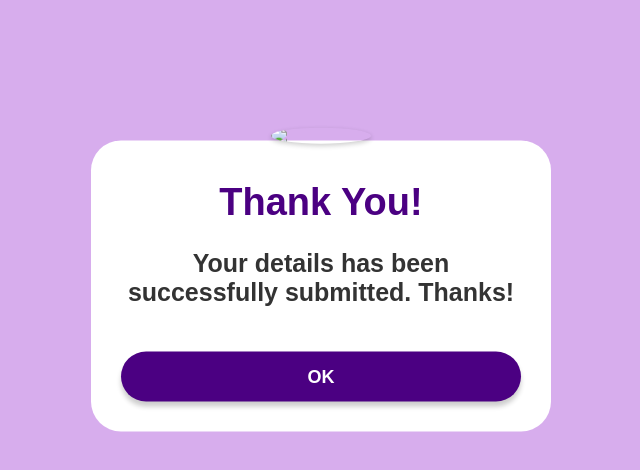
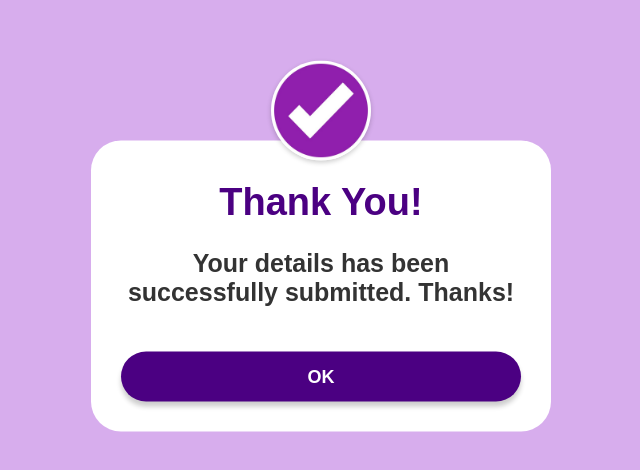
Before and after one commit to sparkedge/thankyou, a plain HTML site: page thankyou.html in a window 1280 px wide. Shown: the part 114-584 px from the top of the page, without its empty margins (319-959 px from the left). Drawn offline with Linux system fonts and the light colour scheme.

Commit message:
Fixed Image Problem

```diff
--- a/thankyou.html
+++ b/thankyou.html
@@ -66,7 +66,7 @@
 </style>
 <body>
 <div class="popup">
-	<img src="images/tick.jpg">
+	<img src="tick.jpg">
 	<h2>Thank You!</h2>
 	<p>Your details has been successfully submitted. Thanks!</p>
 	<button type="button" onclick="window.location.href='index.html'" >OK</button>
```
Also changed, not shown: tick.jpg (added).
